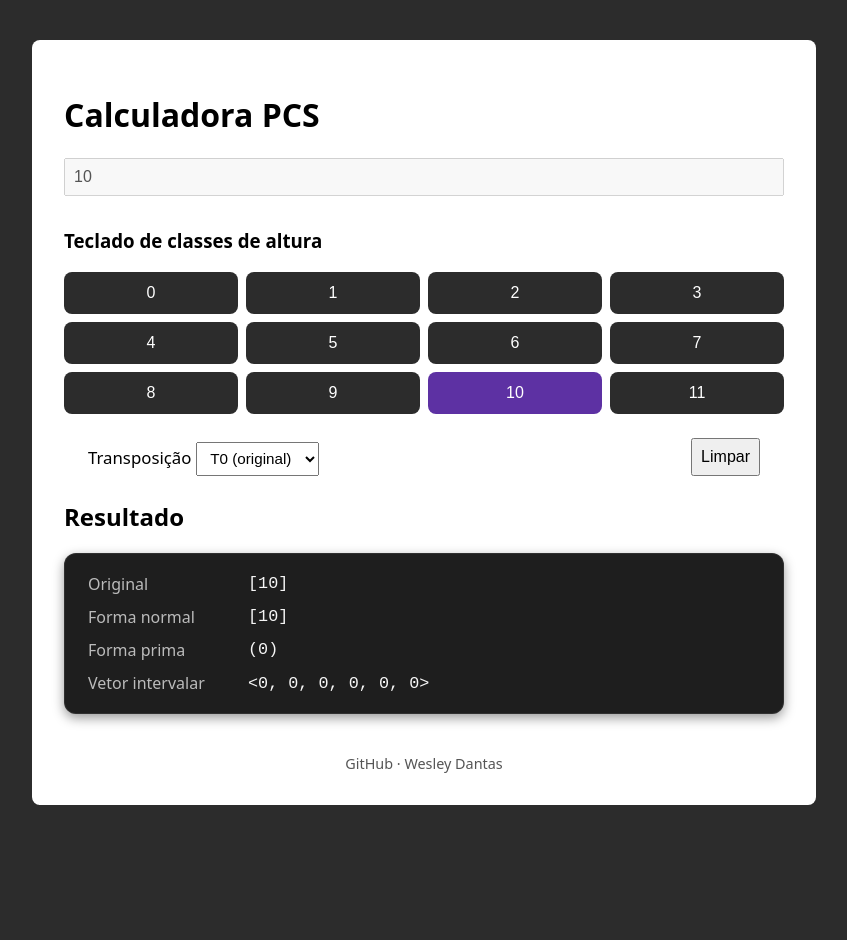
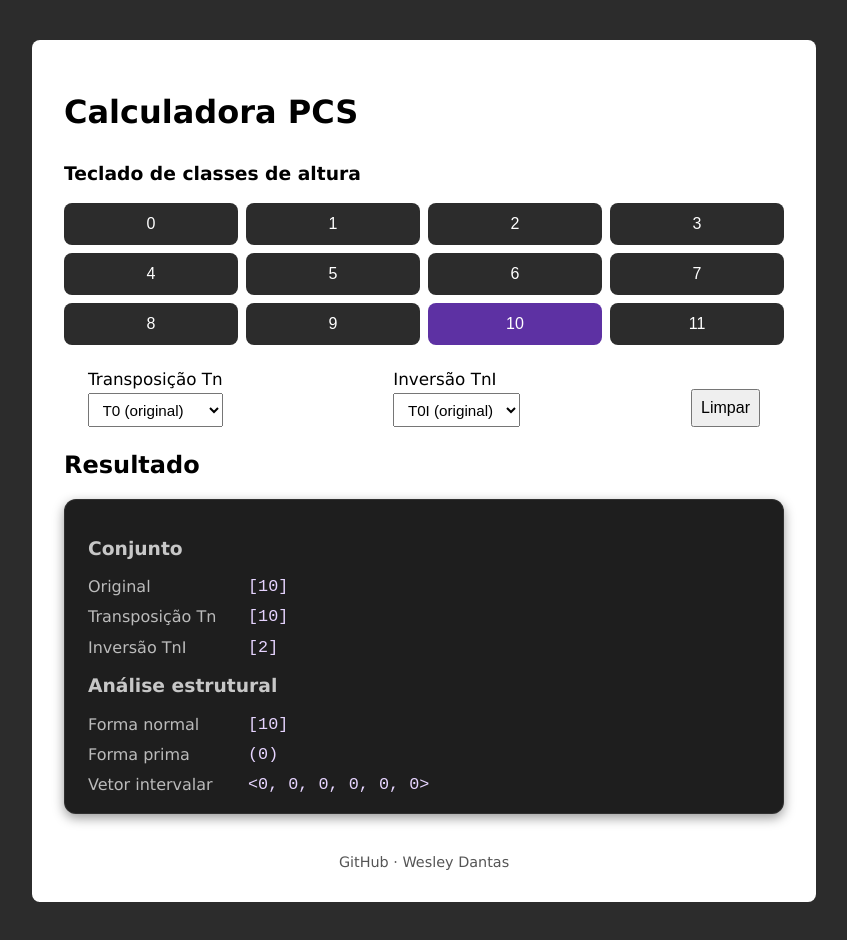
Before and after one commit to owesleydantas/pcset-calculator, a website with bundled scripts: page docs/index.html in a window 1280 px wide. Both pictures are taken after a click on the button "10". Shown: the whole page, without its empty margins (216-1063 px from the left). Before the commit the page ends 845 px from the top, so only its background shows below. Built offline with nearby package versions, Linux system fonts and the light colour scheme.

Commit message:
add: método inversion | melhorias de UI e resultados

```diff
--- a/docs/index.html
+++ b/docs/index.html
@@ -11,16 +11,6 @@
     <main class="container">
         <h1>Calculadora PCS</h1>
 
-        <section class="input-section">
-            <input
-                id="pcs-input"
-                type="text"
-                placeholder="Ex: 0, 1, 6"
-                autocomplete="off",
-                disabled
-            />
-        </section>
-
         <section class="keyboard-section">
             <h3>Teclado de classes de altura</h3>
 
@@ -30,7 +20,7 @@
         </section>
         <section class="controls-row">
             <div class="transpose-control">
-                <label for="transpose-select">Transposição</label>
+                <label for="transpose-select">Transposição Tn</label>
                 <select id="transpose-select">
                     <option value="0">T0 (original)</option>
                     <option value="1">T1</option>
@@ -47,6 +37,24 @@
                 </select>
             </div>
 
+            <div class="invert-control">
+                <label for="invert-control">Inversão TnI</label>
+                <select id="invert-select">
+                    <option value="0">T0I (original)</option>
+                    <option value="1">T1I</option>
+                    <option value="2">T2I</option>
+                    <option value="3">T3I</option>
+                    <option value="4">T4I</option>
+                    <option value="5">T5I</option>
+                    <option value="6">T6I</option>
+                    <option value="7">T7I</option>
+                    <option value="8">T8I</option>
+                    <option value="9">T9I</option>
+                    <option value="10">T10I</option>
+                    <option value="11">T11I</option>
+                </select>
+            </div>
+
             <button id="clear-btn">Limpar</button>
         </section>
 
@@ -55,28 +63,47 @@
 
             <div class="display-panel">
 
+                <!-- BLOCO 1: ESTADO -->
+                <div class="result-group">
+                    <h3>Conjunto</h3>
+
                     <div class="result-line">
                         <span class="label">Original</span>
-                    <span id="out-pcs">{ 0 }</span>
+                        <span class="set" id="out-pcs-original">{ 0 }</span>
                     </div>
 
                     <div class="result-line">
+                        <span class="label">Transposição Tn</span>
+                        <span class="set" id="out-transposition">[ 0 ]</span>
+                    </div>
+
+                    <div class="result-line">
+                        <span class="label">Inversão TnI</span>
+                        <span class="set" id="out-invertion">[ 0 ]</span>
+
+                    </div>
+                </div>
+
+                <!-- BLOCO 2: ANÁLISE -->
+                <div class="result-group">
+                    <h3>Análise estrutural</h3>
+
+                    <div class="result-line">
                         <span class="label">Forma normal</span>
-                    <span id="out-normal">[ 0 ]</span>
-                    <span id="transpose-indicator" class="transpose-indicator hidden">
-                        T0
-                    </span>
+                        <span class="set" id="out-normal">[ 0 ]</span>
                     </div>
 
                     <div class="result-line">
                         <span class="label">Forma prima</span>
-                    <span id="out-prime">( 0 )</span>
+                        <span class="set" id="out-prime">( 0 )</span>
                     </div>
 
                     <div class="result-line">
                         <span class="label">Vetor intervalar</span>
-                    <span id="out-icv">( 0 )</span>
+                        <span class="set" id="out-icv">&lt; 0 &gt;</span>
                     </div>
+                </div>
+
             </div>
         </section>
 
--- a/docs/style.css
+++ b/docs/style.css
@@ -1,5 +1,5 @@
 body {
-    font-family: system-ui, sans-serif;
+    font-family: Verdana, Geneva, Tahoma, sans-serif;
     background-color: #2c2c2c;
     margin: 0;
     padding: 0;
@@ -13,18 +13,9 @@ body {
     border-radius: 8px;
 }
 
-.input-section {
-    display: flex;
-    gap: 0.5rem;
-    margin-bottom: 1.5rem;
+.result-group h3 {
+    color: #c7c7c7;
 }
-
-input {
-    flex: 1;
-    padding: 0.5rem;
-    font-size: 1rem;
-}
-
 .controls-row {
     font-size: 1.05rem;
     display: flex;
@@ -36,13 +27,27 @@ input {
     margin: 1.5rem;
 }
 
-.trnspose-control{
+.set {
+    color: rgb(230, 212, 255);
+}
+.transpose-control{
     display: flex;
     flex-direction: column;
     gap: 0.25rem;
 }
 
 #transpose-select {
+    padding: 0.4rem 0.6rem;
+    font-size: 0.95rem;
+}
+
+.invert-control {
+    display: flex;
+    flex-direction: column;
+    gap: 0.25rem;
+}
+
+#invert-select {
     padding: 0.4rem 0.6rem;
     font-size: 0.95rem;
 }
@@ -116,14 +121,6 @@ button {
 
 .pc-key.active {
     background-color: #5d31a3;
-}
-
-.transpose-indicator {
-    margin-left: 12px;
-}
-
-.hidden {
-    display: none;
 }
 
 .footer {
--- a/src/core/PitchClassSet.ts
+++ b/src/core/PitchClassSet.ts
@@ -24,7 +24,7 @@ export class PitchClassSet {
     }
 
     /** Transpõe o conjunto por n semintons */
-    tranpose(n: number): PitchClassSet {
+    transpose(n: number): PitchClassSet {
         return new PitchClassSet(this.pcs.map(pc => mod(pc + n, 12)));
     }
 
@@ -34,7 +34,7 @@ export class PitchClassSet {
     }
 
     toString(): string {
-        return `( ${this.pcs.join(", ")} )`;
+        return `[${this.pcs.join(", ")}]`;
     }
 
 }
--- a/src/index.ts
+++ b/src/index.ts
@@ -1,19 +1,21 @@
 import { analizePitchClassSet } from "./api/analyzePitchClassSet.js";
-import { mod } from "./utils/mod.js";
+import { PitchClassSet } from "./core/PitchClassSet.js";
 
-const input = document.getElementById("pcs-input") as HTMLInputElement;
 const transposeSelect = document.getElementById("transpose-select") as HTMLSelectElement;
+const invertSelect = document.getElementById("invert-select") as HTMLSelectElement;
+const outTransposition = document.getElementById("out-transposition") as HTMLElement;
+const outInversion = document.getElementById("out-invertion") as HTMLElement
+
 let transposition = 0;
+let invertion = 0;
 
-const outPCS = document.getElementById("out-pcs")!;
+const outPCS = document.getElementById("out-pcs-original")!;
 const outNormal = document.getElementById("out-normal")!;
 const outPrime = document.getElementById("out-prime")!;
 const outICV = document.getElementById("out-icv")!;
 
 const keyboard = document.getElementById("pc-keyboard")!;
 const clearBtn = document.getElementById("clear-btn") as HTMLButtonElement;
-
-const transoseIndicator = document.getElementById("transpose-indicator")!;
 
 let selectedPCs: number[] = [];
 
@@ -31,49 +33,62 @@ for (let pc = 0; pc < 12; pc++) {
             selectedPCs.push(pc);
             btn.classList.add("active")
         }
-
-        syncInput();
         analyzeAndRender();
     });
 
     keyboard.appendChild(btn);
 }
 
-function syncInput() {
-    input.value = selectedPCs.join(", ")
+
+function getActiveSet(): number[] {
+    return new PitchClassSet(selectedPCs)
+        .transpose(transposition)
+        .invert(invertion)
+        .pcs;
 }
 
-function getTransposedSet(): number[] {
-    return selectedPCs.map(pc => mod(pc + transposition, 12))
+function resetOutput() {
+    outPCS.textContent = `[ 0 ]`;
+    outTransposition.textContent = `[ 0 ]`;
+    outInversion.textContent = `[ 0 ]`
+    outNormal.textContent = `[ 0 ]`;
+    outPrime.textContent = `( 0 )`;
+    outICV.textContent = `< 0 >`;
+}
+
+function getTranspositionSet() {
+    const transposed = new PitchClassSet(selectedPCs).transpose(transposition);
+    return transposed.toString()
+}
+
+function getOutNormalOrder() {
+    const normal = analizePitchClassSet(new PitchClassSet(selectedPCs).pcs);
+    return `[${normal.normalOrder.join(", ")}]`
+}
+
+function getInversionSet() {
+    const inverted = new PitchClassSet(selectedPCs).invert(invertion);
+    const invertedNormal = analizePitchClassSet(inverted.pcs)
+    return `[${invertedNormal.normalOrder.join(", ")}]`
 }
 
 function analyzeAndRender() {
     if (selectedPCs.length === 0) {
-        outPCS.textContent = `[ 0 ]`;
-        outNormal.textContent = `[ 0 ]`;
-        outPrime.textContent = `( 0 )`;
-        outICV.textContent = `< 0 >`;
-
-        transoseIndicator.classList.add("hidden");
+        resetOutput();
         return;
     }
 
     try {
-        const transposed = getTransposedSet();
-
-        const result = analizePitchClassSet(transposed);
+        const activeSet = getActiveSet()
+        const result = analizePitchClassSet(activeSet);
 
         outPCS.textContent = `[${selectedPCs.join(", ")}]`;
-        outNormal.textContent = `[${result.normalOrder.join(", ")}]`;
+        outTransposition.textContent = getTranspositionSet();
+        outInversion.textContent  = getInversionSet();
+
+        outNormal.textContent = getOutNormalOrder();
         outPrime.textContent = `(${result.primeForm.join("")})`;
         outICV.textContent = `<${result.intervalVector.join(", ")}>`;
-
-        if (transposition ===  0) {
-            transoseIndicator.classList.add("hidden");
-        } else {
-            transoseIndicator.textContent = `T${transposition}`;
-            transoseIndicator.classList.remove("hidden");
-        }
 
     } catch (error) {
         alert("Erro ao analisar o conjunto.");
@@ -83,9 +98,9 @@ function analyzeAndRender() {
 
 clearBtn.addEventListener("click", () => {
     selectedPCs = [];
-    input.value = "";
     transposition = 0;
     transposeSelect.value = "0";
+    invertSelect.value = "0"
 
     outPCS.textContent = `{ 0 }`;
     outNormal.textContent = `[ 0 ]`;
@@ -103,3 +118,8 @@ transposeSelect.addEventListener("change", () => {
     transposition = Number(transposeSelect.value);
     analyzeAndRender();
 })
+
+invertSelect.addEventListener("change", () => {
+    invertion = Number(invertSelect.value);
+    analyzeAndRender();
+})
```
Also changed, not shown: docs/dist/core/PitchClassSet.js, docs/dist/index.js. Lines whose indentation alone changed are shown as unchanged.
